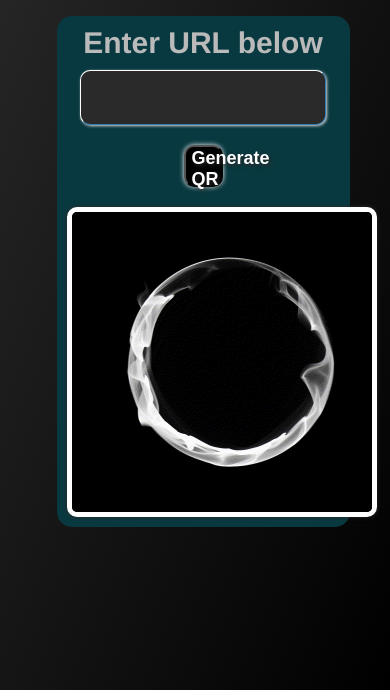
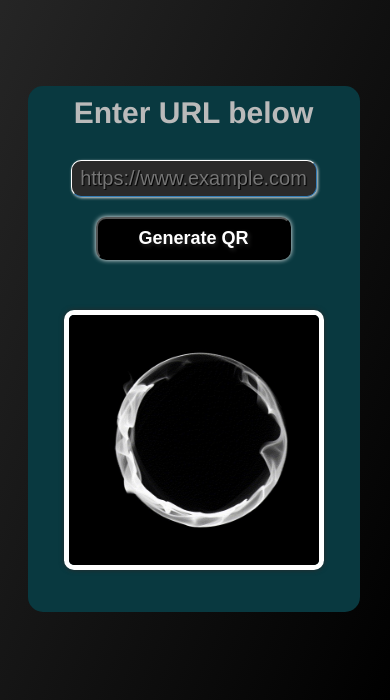
Before and after one commit to Senpai-489/QR-code-Generator, a website: page index.html in a window 390 px wide. Shown: the part 202-902 px from the top of the page. Drawn offline with nearby package versions, Linux system fonts and the light colour scheme.

Commit message:
Made responsive for smaller devices

```diff
--- a/index.html
+++ b/index.html
@@ -10,7 +10,7 @@
     <h1>QR Code Generator</h1>
     <div class="contents">
     <label for="text_url">Enter URL below</label>
-    <input type="text" id="text_url" class="centre" >
+    <input type="text" id="text_url" class="centre" placeholder="https://www.example.com">
     <button class="centre">Generate QR</button>
     <img class="centre" id="target" src="load.jpg" alt="QR" title="QR will be displayed Here">
         </div>
--- a/styles.css
+++ b/styles.css
@@ -22,6 +22,8 @@ h1{
 
     font-size: 60px;
     font-weight: 600;
+    margin-top: 50px;
+    margin-bottom: 100px;
     text-align: center;
     color: #f9f9f9;
     text-shadow:6px 6px #3d032c;
@@ -70,3 +72,60 @@ button{
   margin-right: auto;
   margin-left: auto;
 }
+
+
+@media screen and (max-width:600px) {
+    h1{
+
+        font-size: 60px;
+        font-weight: 600;
+        text-align: center;
+        color: #f9f9f9;
+        text-shadow:6px 6px #3d032c;
+    }
+    input{
+        border-color: #FFFFFF #327CB5 #327CB5 #FFFFFF;
+        border-radius: 10px 10px 10px 10px;
+        border-style: solid;
+        background-color: #2a2a2a;
+        border-width: 1px;
+        font-size: 20px;
+        height: 3vh;
+        margin-top: 30px;
+        box-shadow: 1px 1px 3px #d8d8d8;
+        color: #f9f9f9;
+        width: 60vw;
+        padding: 5px;
+        text-align: center;
+        text-shadow: 1px 1px 1px #000000;
+    }
+    button{
+        height: 5vh;
+        width: 50vw;
+        margin: 20px 20px 20px 20px;
+        color: white;
+        box-shadow: 0px 0px 5px white;
+        text-shadow: 2px 2px 4px #2a2a2a;
+        font-weight: bold;
+        font-size: large;
+        background-color: rgb(0, 0, 0);
+        border-radius: 10px;
+    }
+    img{
+        border: 5px solid white;
+        border-radius: 10px;
+        box-shadow: 0px 0px 5px #2a2a2a;
+        height: 250px;
+        width: 250px;
+        margin-top: 50px;
+    }
+    .contents{
+        background-color: rgb(9, 57, 64);
+        padding: 10px 10px 10px 10px;
+        width: 80vw;
+        height: 60vh;
+        margin: 0 auto ;
+        margin-left: 5vw;
+        border-radius: 15px;
+    }
+    }
```
